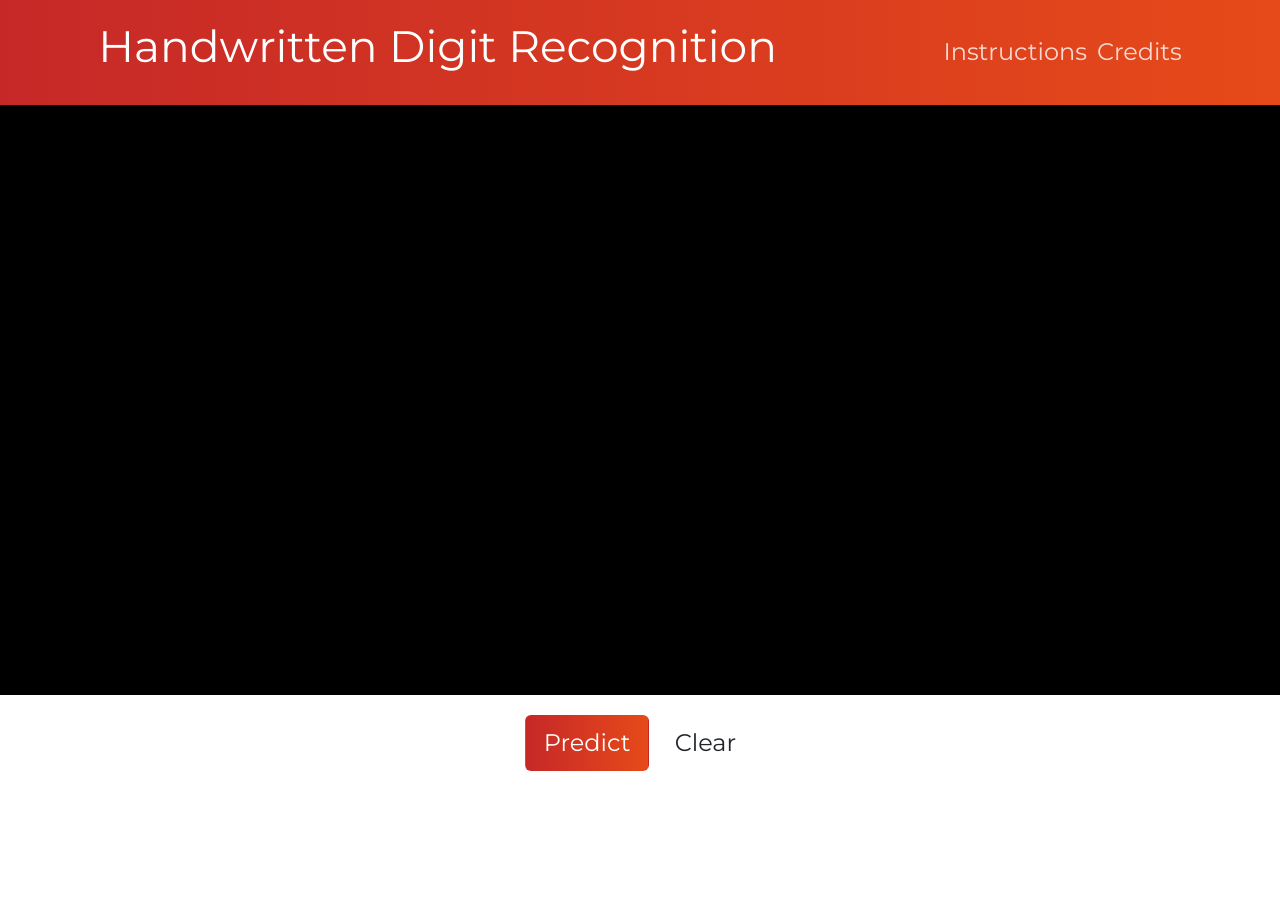
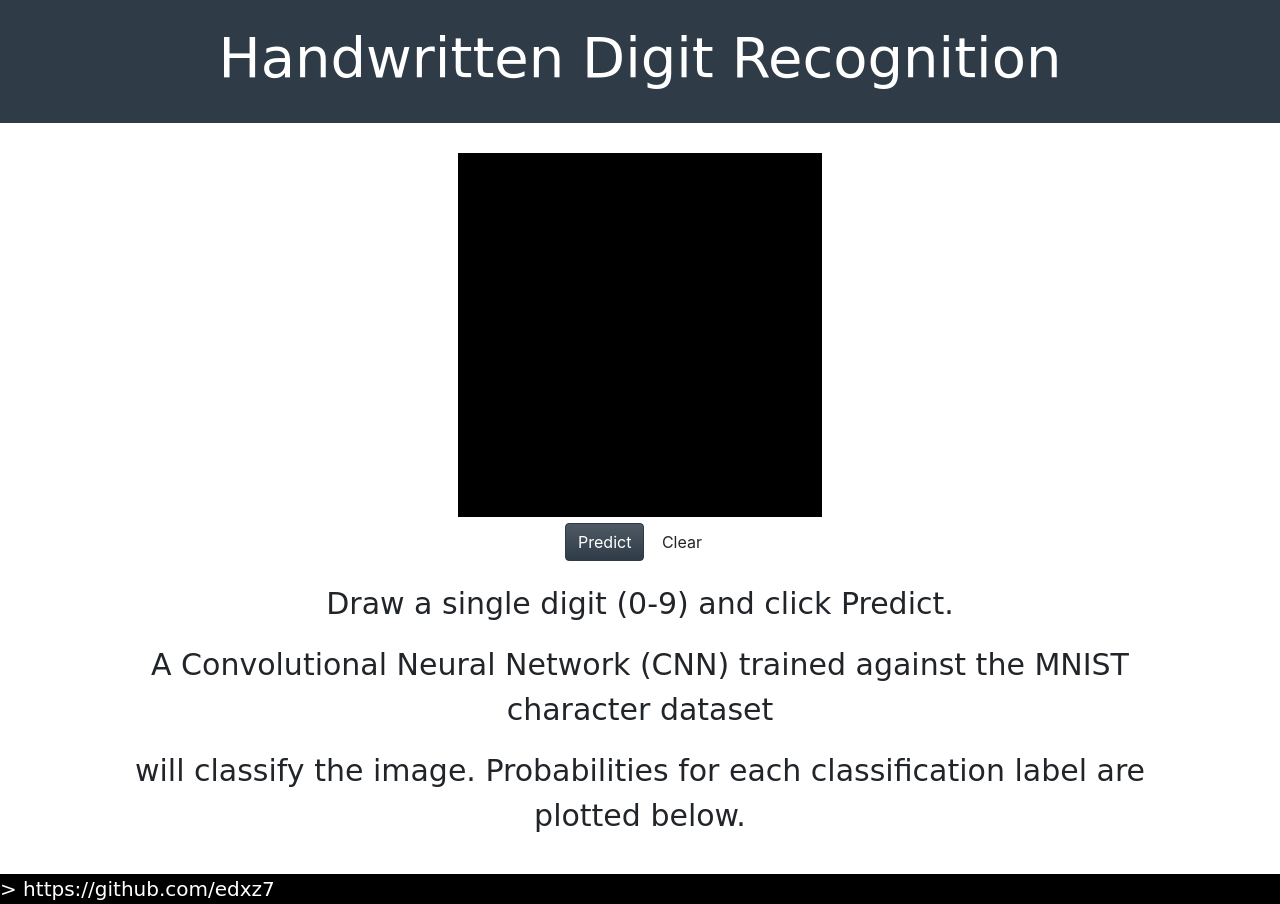
Before and after one commit to edxz7/real-time-Handwritten-Digit-Recognizer-MNIST-AI-CNN, a plain HTML site: page app/view/index.html in a window 1280 px wide. Before the commit the page ends 800 px from the top, so only its background shows below. Drawn offline with nearby package versions, Linux system fonts and the light colour scheme.

Commit message:
Revert "Ui Update"

```diff
--- a/app/static/canvas.js
+++ b/app/static/canvas.js
@@ -10,8 +10,8 @@ window.addEventListener("load", () => {
         ctx.clearRect(0, 0, canvas.width, canvas.height);
         ctx.fillRect(0, 0, canvas.width, canvas.height);
         // ctx.renderAll();
-        updateChart(zeros); // each time we cleared the canvas we reset chart
-        $("#status").removeClass(); // and remove the status icon
+        updateChart(zeros);          // each time we cleared the canvas we reset chart
+        $("#status").removeClass();  // and remove the status icon
 
     }, false);
 
@@ -19,7 +19,7 @@ window.addEventListener("load", () => {
     const CANVAS_BACKGROUND_COLOUR = "black" //"#1d252c";
 
     // Get the canvas element
-    const canvas = document.querySelector('#canvas'); // on querySelector search for the tag canvas in the index.html
+    const canvas = document.querySelector('#canvas');  // on querySelector search for the tag canvas in the index.html
     // Return a two dimensional drawing context
     // In canvas all the drawinng is performed in the context
     const ctx = canvas.getContext('2d');
@@ -32,25 +32,25 @@ window.addEventListener("load", () => {
     let maxWidth = 35
     let minWidth = 15
     let widthDelta = 0.25
-    let lx, ly = [0, 0]
-    let hue = 0 // if the hue strockeStyle is enabled
+    let lx, ly = [0,0]
+    let hue = 0                      // if the hue strockeStyle is enabled
     ctx.strokeStyle = 'white';
     ctx.lineJoin = 'round';
     ctx.lineCap = 'round';
     ctx.lineWidth = minWidth;
 
-    function draw(e) {
-        if (!isDrawing) return;
+    function draw(e){
+        if(!isDrawing) return;
         ctx.strokeStyle = `hsl(${hue}, 100%, 50%)`;
         hue = ++hue % 360;
         ctx.beginPath()
-        ctx.moveTo(lx, ly)
+        ctx.moveTo(lx,ly)
         ctx.lineTo(e.offsetX, e.offsetY);
         ctx.stroke();
-        [lx, ly] = [e.offsetX, e.offsetY]
+        [lx,ly] = [e.offsetX, e.offsetY]
 
         ctx.lineWidth += widthDelta
-        if (ctx.lineWidth < minWidth || ctx.lineWidth > maxWidth) {
+        if(ctx.lineWidth < minWidth || ctx.lineWidth > maxWidth){
             widthDelta = -widthDelta
         }
     }
@@ -61,7 +61,7 @@ window.addEventListener("load", () => {
         isDrawing = true
         ctx.moveTo(e.offsetX, e.offsetY)
         ctx.closePath(); //close if previously open
-        [lx, ly] = [e.offsetX, e.offsetY]
+        [lx,ly] = [e.offsetX, e.offsetY]
     });
     canvas.addEventListener('mouseup', () => {
         isDrawing = false
@@ -70,16 +70,3 @@ window.addEventListener("load", () => {
     canvas.addEventListener('mouseout', () => isDrawing = false);
 
 });
-
-const canvas = document.querySelector('canvas');
-
-function fitToContainer(canvas) {
-    // Make it visually fill the positioned parent
-    canvas.style.width = '100%';
-    canvas.style.height = '75vh';
-    // ...then set the internal size to match
-    canvas.width = canvas.offsetWidth;
-    canvas.height = canvas.offsetHeight;
-}
-
-fitToContainer(canvas);
--- a/app/static/styles.css
+++ b/app/static/styles.css
@@ -1,120 +1,90 @@
-@import url('https://fonts.googleapis.com/css?family=Montserrat&display=swap');
 
-html,
-body {
-  font-family: 'Montserrat', sans-serif;
-  font-size: 3vmin !important;
-  overflow-x: hidden;
+/* body {
+	margin-top: 50px;
 }
 
-.header {
-  height: 100vh;
-}
-
-.nav {
-  padding: 20px;
-  background: #C62828;
-  position: relative;
-  width: 100%;
-  color: #fff;
-
-  display: flex;
-  justify-content: space-around;
-  align-items: center;
-}
-
-nav {
-  display: flex;
-}
-
-li {
-  padding-left: 10px;
-}
-
-nav a {
-  color: rgba(255, 255, 255, 0.8);
-}
-
-nav a:hover {
-  text-decoration: none;
-  color: rgba(0, 0, 0, 0.6);
-}
-
-
-
-h1 {
-  font-size: 5.5vmin !important;
-}
-
-.gradient {
-  background: linear-gradient(90deg, #C62828, #E64A19) !important;
-  color: #fff !important;
-}
-
-.btn {
-  background: var(--gradient);
+#canvas {
+	border: 1px solid #aaaaaa;
 }
 
 #canvas-div {
-  margin-top: -10px;
+	margin-bottom: 20px;
 }
 
-.center {
-  width: 100%;
-  display: flex;
+#header {
+	margin-top: 0px;
 }
 
-.center div {
-  margin: auto;
-  padding: 10px 0;
-}
-
-
 #svg-chart {
-  margin-top: 0px;
+	margin-top: 15px;
 }
 
 .bar {
-  fill: #F44336;
+	fill: rgb(70, 180, 76);
 }
 
 .bar:hover {
-  fill: orangered;
+    fill: orangered ;
+}
+
+.axis text {
+  font: 30px sans-serif;
+}
+
+.axis path,
+.axis line {
+  fill: none;
+  stroke: #000;
+  shape-rendering: crispEdges;
+}
+
+.x.axis path {
+  display: none;
+} */
+
+.spacer {
+  height: 30px;
+}
+
+p {
+  font-family: 'Akronim', cursive;
+  font-size: 30px;
+}
+h2 {
+  color: #ffffff;
+  font-family: 'Black And White Picture', sans-serif;
+  font-family: 'Shadows Into Light', cursive;
+}
+
+#svg-chart {
+	margin-top: 0px;
+}
+
+.bar {
+	fill: rgb(70, 180, 76);
+}
+
+.bar:hover {
+    fill: orangered ;
 }
 
 .axis text {
   font: 20px sans-serif;
   color: #ffffff;
 }
-
 .axis line {
   fill: none;
   stroke: #000;
   shape-rendering: crispEdges;
 }
 
-#about {
-  padding: 10%;
-  text-align: center;
-  line-height: 2;
-}
-
-#about hr {
-  width: 50%;
-}
-
-#about p {
-  margin-top: 30px;
-}
-
-
 #footer {
   background-color: #000;
-  padding: 3%;
-  color: #5c5c5c;
-  text-align: center;
+  position: relative;
+  /* height: 40px; */
+  font-family: 'Akronim', cursive;
+  font-size: 20px;
+  color: #ffffff;
+  /* margin-top: -100px; */
+
 }
-
-#footer a {
-  color: #C62828 !important;
-}
--- a/app/view/index.html
+++ b/app/view/index.html
@@ -1,81 +1,77 @@
 <!DOCTYPE html>
 <html lang="en">
+
 <head>
     <!-- Meta -->
-    <meta charset="utf-8" />
-    <meta http-equiv="X-UA-Compatible" content="IE=edge" />
-    <meta name="viewport" content="width=device-width, initial-scale=1" />
+    <meta charset="utf-8">
+    <meta http-equiv="X-UA-Compatible" content="IE=edge">
+    <meta name="viewport" content="width=device-width, initial-scale=1">
     <title>Digit Draw</title>
 
     <!-- CSS -->
-    <link rel="stylesheet" href="../static/theme_by_Themestr.css" />
-    <link rel="stylesheet" href="../static/styles.css" />
-
+    <link rel="stylesheet" href="https://maxcdn.bootstrapcdn.com/bootstrap/4.0.0/css/bootstrap.min.css" integrity="sha384-Gn5384xqQ1aoWXA+058RXPxPg6fy4IWvTNh0E263XmFcJlSAwiGgFAW/dAiS6JXm" crossorigin="anonymous">
+    <link rel="stylesheet" href="https://maxcdn.bootstrapcdn.com/font-awesome/4.7.0/css/font-awesome.min.css">
+    <link rel="stylesheet" href="../static/styles.css">
+    <link rel="stylesheet" href="../static/theme_by_Themestr.css">
 </head>
 
-  <body>
-    <div class="header">
-      <div class="nav gradient">
-          <h1>
-             Handwritten Digit Recognition
-          </h1>
-          <nav>
-            <li><a href="#about">Instructions</a></li>
-            <li><a href="#footer">Credits</a></li>
-          </nav>
+<body >
+  <div class="container-fluid bg-primary py-4">
+      <div class="container">
+          <h2 class="display-4 text-sm-center text-md-center" id="header" ><b>Handwritten Digit Recognition</b> </h2>
       </div>
+  </div>
+  <div class="spacer"></div>
 
-      <div id="canvas-div">
+  <div class="container">
+    <div class="row">
+      <div class="mx-auto">
+        <div id="canvas-div" >
           <canvas id="canvas" width="364" height="364"></canvas>
         </div>
-
-      <div class="center">
-          <div>
-              <button type="button" class="btn gradient" id="predict">
-                  Predict <i id="status"></i>
-                </button>
-                <button type="button" class="btn btn-default" id="clear-canvas">
-                  Clear
-                </button>
       </div>
     </div>
-
-    </h1>
-
+    <div class="row">
+      <div class="mx-auto ">
+          <button type="button" class="btn btn-primary" id="predict" >Predict <i id="status"></i></button>
+          <button type="button" class="btn btn-default" id="clear-canvas">Clear</button>
+      </div>
+    </div>
     <div class="row">
       <div class="mx-auto ">
           <svg id="svg-chart"></svg>
       </div>
     </div>
-
-      <div id="about">
-        <h2>About</h2>
-        <hr>
-        <p>
-            Draw a single digit (0-9) and click Predict.
-          <br>
-            A Convolutional Neural Network (CNN) trained against the MNIST
-              character dataset
-              will classify the image. Probabilities for each classification
-              label are plotted below.
-          </p>
+    <div class="row">
+      <div class="mx-auto">
+        <div class="card-body text-sm-center text-md-center" >
+          <p><large>Draw a single digit (0-9) and click Predict.</large></p>
+          <p><large>A Convolutional Neural Network (CNN) trained against the MNIST character dataset</large></p>
+          <p><large> will classify the image. Probabilities for each classification label are plotted below.</large></p>
+        </div>
+      </div>
+    </div>
   </div>
 
-
-    <footer id="footer">
-      Built by <a href="https://github.com/edxz7">
-        Eduardo</a>
-        |
-      Designed by <a href="https://github.com/AbrahamDN">
-        AbrahamDN
-      </a>
-    </footer>
 
 
   <!-- Javascript -->
   <script src="https://ajax.googleapis.com/ajax/libs/jquery/1.12.4/jquery.min.js"></script>
+  <script src="https://maxcdn.bootstrapcdn.com/bootstrap/4.0.0/js/bootstrap.min.js" integrity="sha384-JZR6Spejh4U02d8jOt6vLEHfe/JQGiRRSQQxSfFWpi1MquVdAyjUar5+76PVCmYl" crossorigin="anonymous"></script>
   <script src="https://d3js.org/d3.v3.min.js"></script>
   <script src="../static/canvas.js"></script>
   <script src="../static/predict.js"></script>
+
+
+  <!-- <div id="container">
+    <div id="main">
+
+    </div>
+  </div> -->
+  <footer id="footer">
+    > https://github.com/edxz7
+
+  </footer>
+
 </body>
 </html>
```
Lines whose indentation alone changed are shown as unchanged.
